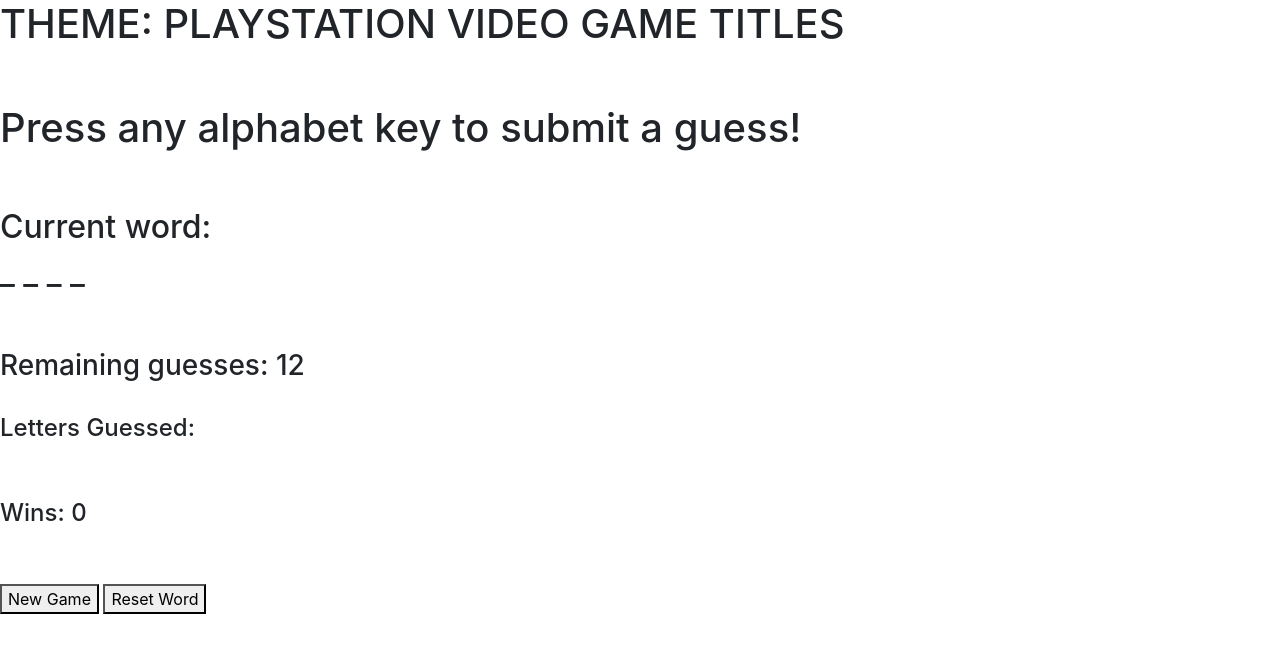
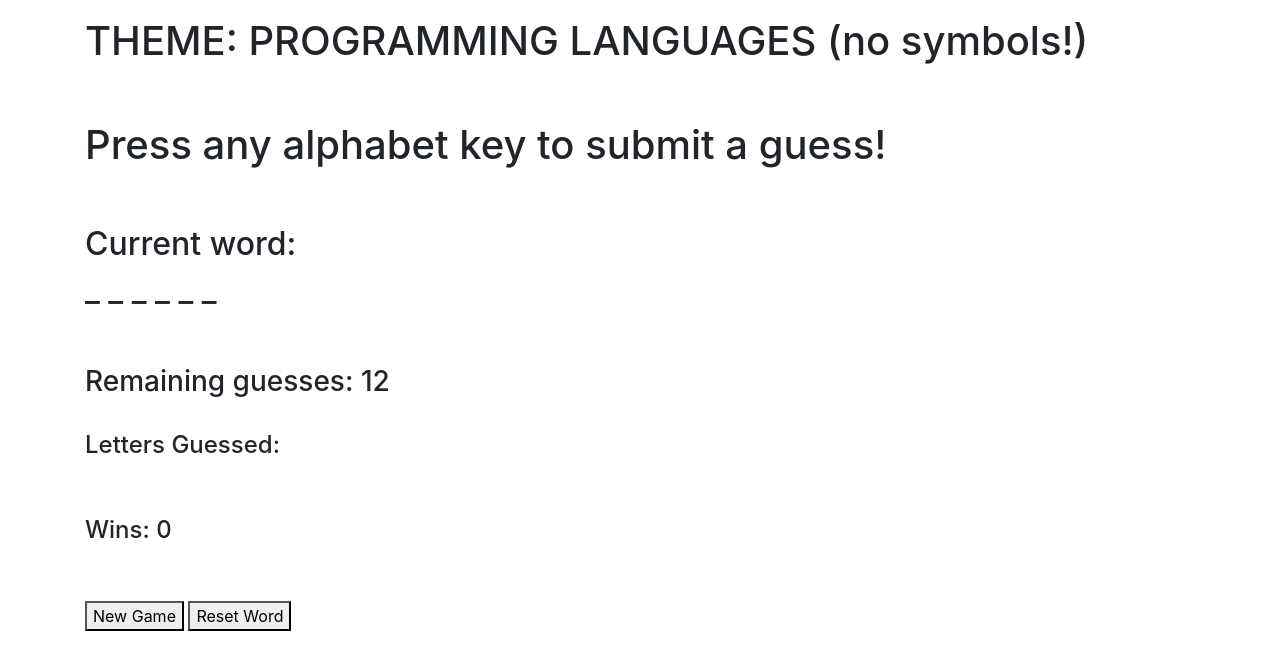
Before and after one commit to steinbrennergit/word-guess-game, a plain HTML site: page index.html in a window 1280 px wide. Drawn offline with nearby package versions, Linux system fonts and the light colour scheme.

Commit message:
added audio feedback

```diff
--- a/assets/app.js
+++ b/assets/app.js
@@ -4,10 +4,23 @@
 1. Play a sound or song when the user guesses their word correctly, like in our demo.
 2. Write some stylish CSS rules to make a design that fits your game's theme.
 
+Submission links:
+
+https://github.com/steinbrennergit/word-guess-game
+
+https://steinbrennergit.github.io/word-guess-game/
+
+(portfolio) https://steinbrennergit.github.io/bootstrap-portfolio/portfolio.html
+
 */
 
+
+
 // Word list
-var globalWordList = ["ducks", "cats", "stuff", "testing", "dogs", "twitter"];
+var globalWordList = ["actionscript", "adenine", "assembly", "c", "draco", "erlang", "ecmascript",
+    "fortress", "george", "haggis", "haskell", "hopscotch", "java", "javascript", "jython",
+    "kaleidoscope", "krypton", "legoscript", "lua", "milk", "newlisp", "pascal", "perl", "powershell",
+    "python", "quakec", "ruby", "sql"];
 
 // References to HTML elements by ID to:
 //   header
@@ -24,6 +37,9 @@ var $letters_guessed = document.getElementById("letters_guessed");
 var $num_wins = document.getElementById("num_wins");
 var $new_game = document.getElementById("new_game"); // button
 var $round_action = document.getElementById("round_action"); // button
+
+var myAudio = document.createElement("audio");
+myAudio.src = "https://upload.wikimedia.org/wikipedia/commons/3/33/Dial_up_modem_noises.ogg";
 
 // Generate random number between 0 and n
 function randomNum(n) {
@@ -77,6 +93,7 @@ var game = {
         }
 
         var index = randomNum(this.localWordList.length);
+        console.log(this.localWordList[index]);
         this.currentWord = Array.from(this.localWordList[index]);
         this.localWordList.splice(index, 1);
         this.resetRound();
@@ -158,7 +175,8 @@ var game = {
 
             // Automatically moving to the next word can be jarring and doesn't provide any user feedback
             // Allow the user to press a button to move to the next word
-            $header.textContent = "You won this word! Play another?";
+            myAudio.play();
+            $header.textContent = "You won this word! Play another? (Wait for audio!)";
             $round_action.textContent = "New Word";
             // To go to next word automatically, comment out the 2 lines above, and uncomment below:
             // game.startNewRound();
@@ -246,6 +264,7 @@ function createListeners() {
     //   If game state won, game startNewRound() (get a new word)
     //   else, game resetRound() (restart the current word)
     $round_action.addEventListener('click', function () {
+
         if (game.gameOver) {
             return;
         } else if (game.gameState > 0) {
--- a/assets/style.css
+++ b/assets/style.css
@@ -1,3 +1,11 @@
 body {
     background-color: #fff;
 }
+
+#title {
+    margin-top: 1.5%;
+}
+
+audio {
+    display: none;
+}
--- a/index.html
+++ b/index.html
@@ -18,22 +18,40 @@
 
 <body>
 
-    <h1>THEME: PLAYSTATION VIDEO GAME TITLES</h1><br><br>
-    <h1 id="header"></h1><br><br>
+    <div class="container">
+        <h1 id="title">THEME: PROGRAMMING LANGUAGES (no symbols!)</h1>
+        <br>
+        <br>
+        <h1 id="header"></h1>
+        <br>
+        <br>
 
-    <h2>Current word:</h2>
+        <h2>Current word:</h2>
 
-    <h2 id="display_word"></h2><br><br>
+        <h2 id="display_word"></h2>
+        <br>
+        <br>
 
-    <h3>Remaining guesses: <span id="remaining_guesses"></span></h3><br>
+        <h3>Remaining guesses:
+            <span id="remaining_guesses"></span>
+        </h3>
+        <br>
 
-    <h4>Letters Guessed:</h4>
-    <h4 id="letters_guessed"></h4><br><br>
+        <h4>Letters Guessed:</h4>
+        <h4 id="letters_guessed"></h4>
+        <br>
+        <br>
 
-    <h4>Wins: <span id="num_wins"></span></h4><br><br>
+        <h4>Wins:
+            <span id="num_wins"></span>
+        </h4>
+        <br>
+        <br>
 
-    <button id="new_game">New Game</button>
-    <button id="round_action">Reset Word</button>
+        <button id="new_game">New Game</button>
+        <button id="round_action">Reset Word</button>
+
+    </div>
 
     <!-- Linking Bootstrap JS components -->
     <script src="https://code.jquery.com/jquery-3.3.1.slim.min.js" integrity="sha384-q8i/X+965DzO0rT7abK41JStQIAqVgRVzpbzo5smXKp4YfRvH+8abtTE1Pi6jizo"
```
